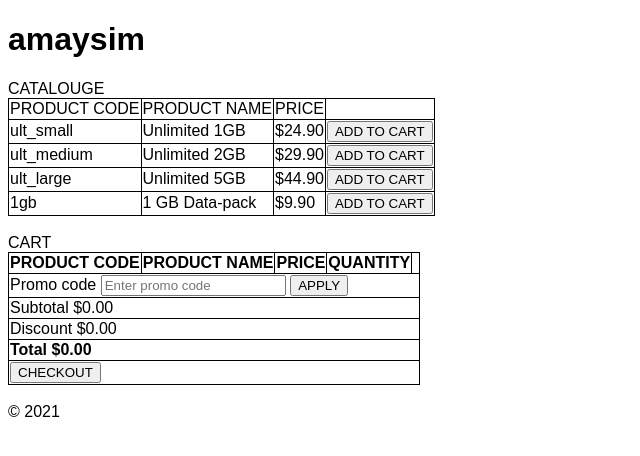
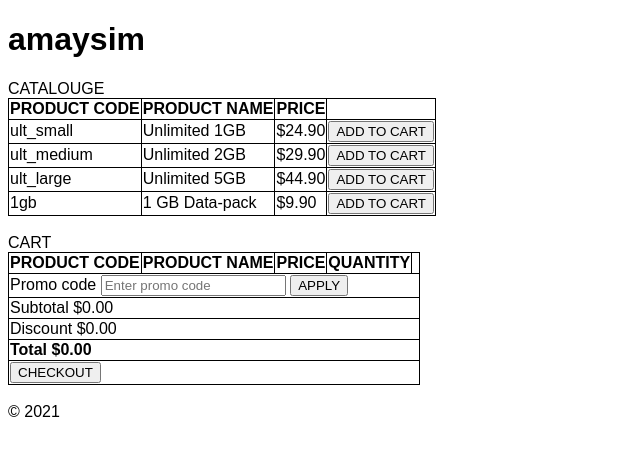
Before and after one commit to oruezdev/NCSI-PH---Amaysim-Project, a plain HTML site: page index.html in a window 1280 px wide. Shown: the whole page, without its empty margins (0-640 px from the left). Drawn offline with Linux system fonts and the light colour scheme.

Commit message:
UI Fix (minor)
- Fixed minor issue on table header formatting

```diff
--- a/index.html
+++ b/index.html
@@ -16,7 +16,7 @@
         CATALOUGE
         <table>
             <thead>
-                <tr>
+                <tr class="header">
                     <td>PRODUCT CODE</td>
                     <td>PRODUCT NAME</td>
                     <td>PRICE</td>
@@ -56,7 +56,7 @@
         CART
         <table>
             <thead class="cart-items">
-                <tr class="cart-header">
+                <tr class="header">
                     <td>PRODUCT CODE</td>
                     <td>PRODUCT NAME</td>
                     <td>PRICE</td>
--- a/style.css
+++ b/style.css
@@ -7,6 +7,6 @@ table, tr, td{
     border-collapse: collapse;
 }
 
-.cart-header {
+.header {
     font-weight: bolder;
 }
```
